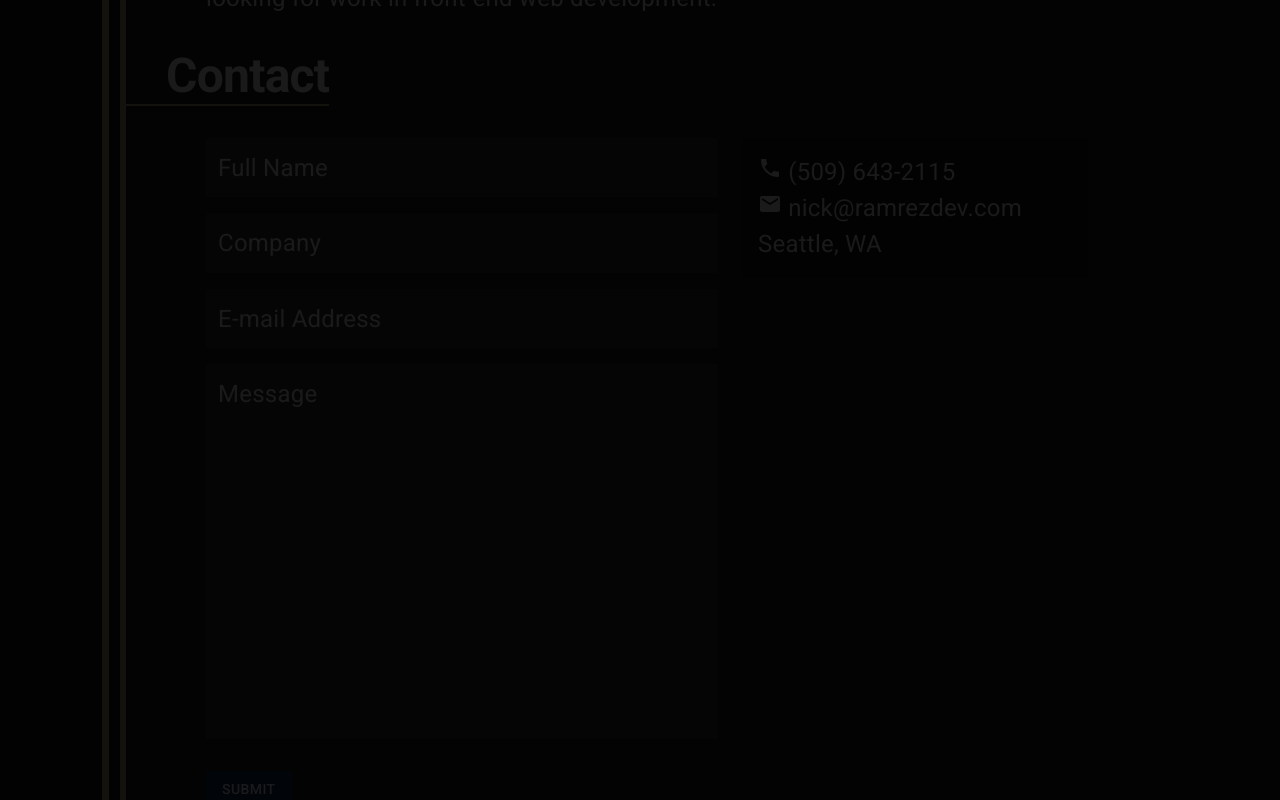
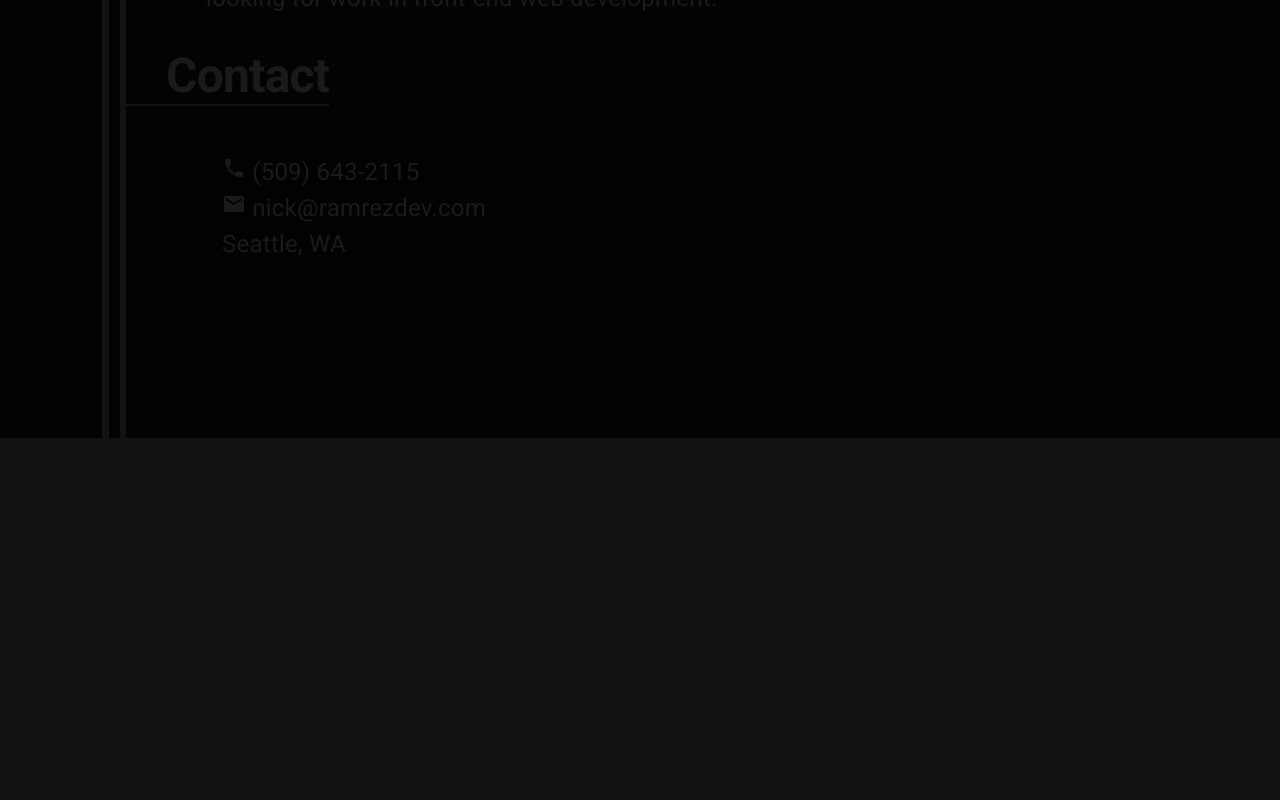
Before and after one commit to nickolasram/online-portfolio, a Next.js app: page / in a window 1280 px wide. Shown: the part 2080-2880 px from the top of the page. After the commit the page ends 2518 px from the top, so only its background shows below. Built offline with nearby package versions, Linux system fonts and the light colour scheme; a web font is replaced by a local one.

Commit message:
removed form temporary

```diff
--- a/app/page.tsx
+++ b/app/page.tsx
@@ -225,7 +225,7 @@ export default function Home() {
           >
             <Typography variant='h1' pl={5} sx={{fontSize: '4rem', borderBottom: '2px solid #C5B485', width: 'fit-content', marginBottom: '2rem'}} id="contact-heading">Contact</Typography>
             <Box sx={{marginTop: 0, marginBottom: '10rem', display: 'flex', gap: 3}}>
-              <Box ml={10}  sx={{maxWidth: '40vw'}}>
+              {/* <Box ml={10}  sx={{maxWidth: '40vw'}}>
                 <form>
                   <TextField
                     label="Full Name"
@@ -251,15 +251,15 @@ export default function Home() {
                     size="small"
                     variant="filled"
                     InputProps={{disableUnderline: true }}
-                    sx={{marginBottom: 2, width: '100%'}}/>
+                    sx={{marginBottom: 2, width: '100%'}}/> */}
                {/* <ReCAPTCHA
                   sitekey=""
                    onChange={null}
                   /> */}
-                  <Button variant="contained" color="primary" sx={{marginTop: 2}}>Submit</Button>
+                  {/* <Button variant="contained" color="primary" sx={{marginTop: 2}}>Submit</Button>
                 </form>
-              </Box>
-              <Box bgcolor='#111' p={2} sx={{ width: '30%', maxHeight: 'fit-content'}}>
+              </Box> */}
+              <Box ml={10} bgcolor='#111' p={2} sx={{ width: '30%', maxHeight: 'fit-content'}}>
                 <Typography><LocalPhoneIcon /> (509) 643-2115</Typography>
                 <Typography><EmailIcon /> nick@ramrezdev.com</Typography>
                 <Typography>Seattle, WA</Typography>
```
